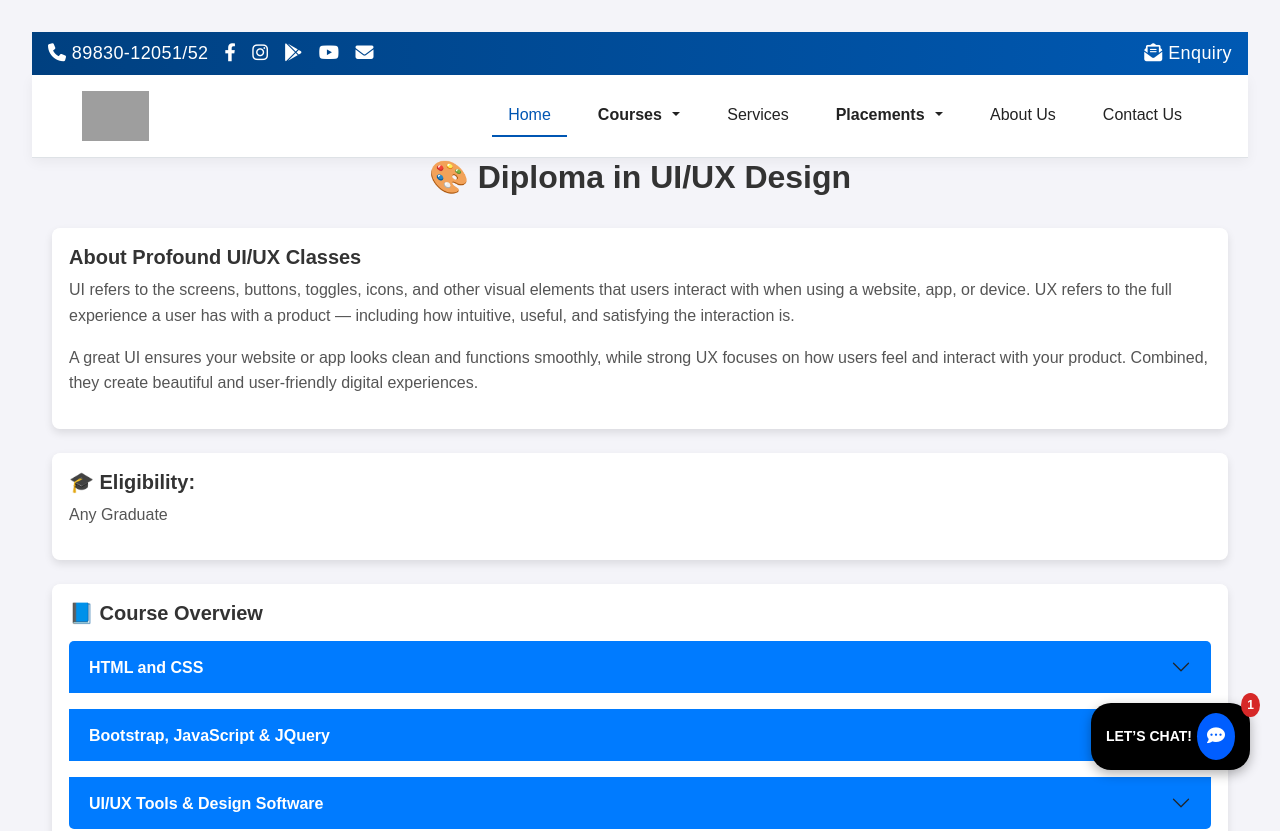
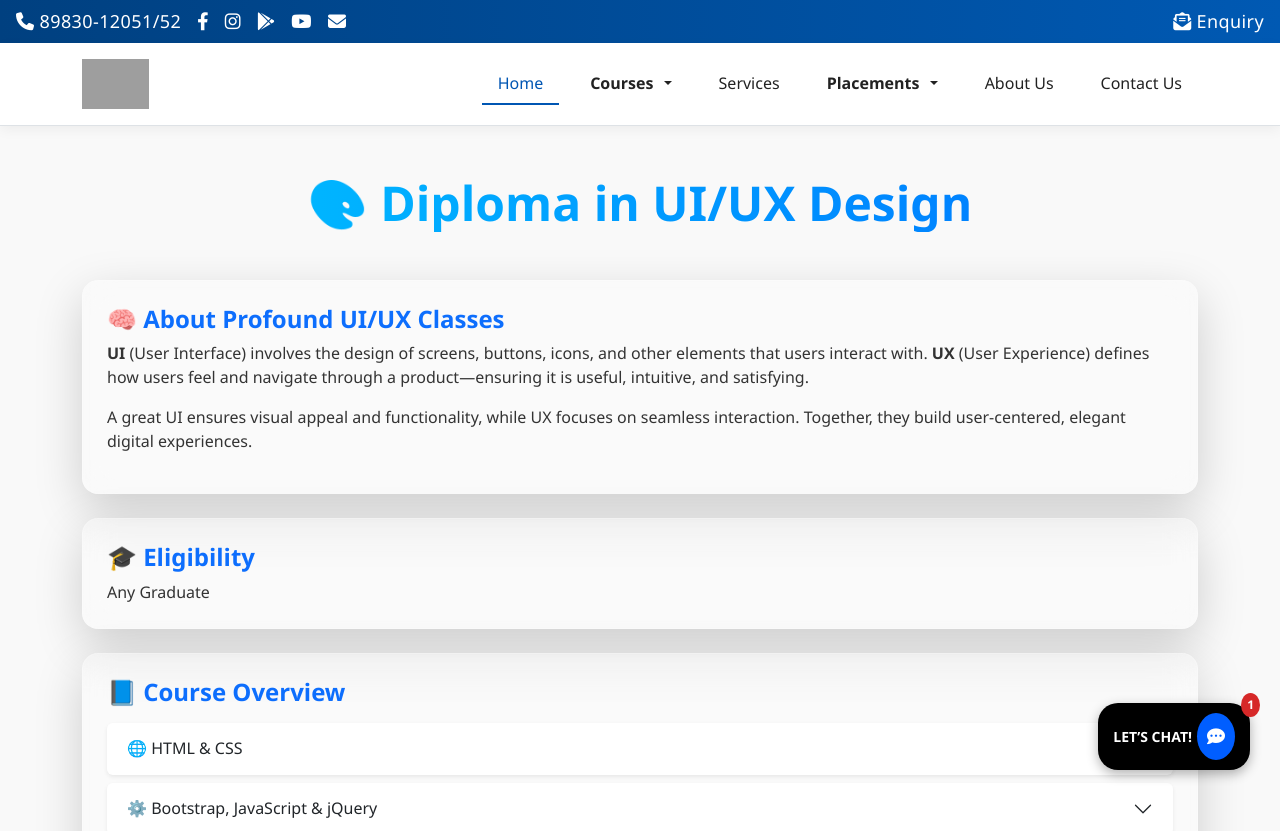
Before and after one commit to ganesh-kamble-3032/T-P-Websites, an Angular app: page /uiuxdesign in a window 1280 px wide. Shown: the top 831 px of the page. Built offline with nearby package versions, Linux system fonts and the light colour scheme; grey boxes are pictures that could not be loaded.

Commit message:
enquiry changes

```diff
--- a/src/app/Components/uiuxdesign/uiuxdesign.component.css
+++ b/src/app/Components/uiuxdesign/uiuxdesign.component.css
@@ -554,65 +554,9 @@ img {
   text-decoration: underline;
 }
 /*  */
-body {
-  font-family: Arial, sans-serif;
-  background-color: #f4f4f9;
-  margin: 0;
-  padding: 2rem;
-}
-
-.uiux-section {
-  max-width: 1200px;
-  margin: 0 auto;
-}
-
-.section-heading {
-  font-size: 2rem;
-  font-weight: bold;
-  text-align: center;
-  margin-bottom: 2rem;
-  color: #333;
-}
-
-.glass-card {
-  background-color: white;
-  border-radius: 8px;
-  padding: 1rem;
-  margin-bottom: 1.5rem;
-  box-shadow: 0 4px 8px rgba(0, 0, 0, 0.1);
-}
-
-.subheading {
-  font-size: 1.25rem;
-  font-weight: 600;
-  color: #333;
-}
-
-.accordion-button {
-  background-color: #007bff;
-  color: white;
+.text-gradient {
+  background: linear-gradient(to right, #00c6ff, #0072ff);
+  -webkit-background-clip: text;
+  -webkit-text-fill-color: transparent;
   font-weight: bold;
 }
-
-.accordion-button:not(.collapsed) {
-  background-color: #0056b3;
-}
-
-.accordion-body ul {
-  padding-left: 1.2rem;
-}
-
-.accordion-body li {
-  margin-bottom: 0.5rem;
-  font-size: 1rem;
-}
-
-p {
-  font-size: 1rem;
-  line-height: 1.6;
-  color: #555;
-}
-
-.accordion-item {
-  margin-bottom: 1rem;
-}
--- a/src/app/Components/uiuxdesign/uiuxdesign.component.html
+++ b/src/app/Components/uiuxdesign/uiuxdesign.component.html
@@ -198,88 +198,87 @@
     </div>
   </header>
   <!--  -->
-  <section class="uiux-section container">
+  <section class="uiux-section container py-5">
 
     <!-- Title -->
-    <h2 class="section-heading">🎨 Diploma in UI/UX Design</h2>
+    <h2 class="section-heading text-center fw-bold mb-5 display-5 text-gradient">
+      🎨 Diploma in UI/UX Design
+    </h2>
 
-    <!-- About -->
-    <div class="glass-card">
-      <h4 class="subheading mb-2">About Profound UI/UX Classes</h4>
+    <!-- About Section -->
+    <div class="glass-card shadow-lg p-4 rounded-4 mb-4">
+      <h4 class="subheading mb-2 text-primary fw-semibold">🧠 About Profound UI/UX Classes</h4>
       <p>
-        UI refers to the screens, buttons, toggles, icons, and other visual elements that users interact with when using
-        a website, app, or device.
-        UX refers to the full experience a user has with a product — including how intuitive, useful, and satisfying the
-        interaction is.
+        <strong>UI</strong> (User Interface) involves the design of screens, buttons, icons, and other elements that users interact with.
+        <strong>UX</strong> (User Experience) defines how users feel and navigate through a product—ensuring it is useful, intuitive, and satisfying.
       </p>
       <p>
-        A great UI ensures your website or app looks clean and functions smoothly, while strong UX focuses on how users
-        feel and interact with your product. Combined, they create beautiful and user-friendly digital experiences.
+        A great UI ensures visual appeal and functionality, while UX focuses on seamless interaction. Together, they build user-centered, elegant digital experiences.
       </p>
     </div>
 
     <!-- Eligibility -->
-    <div class="glass-card">
-      <h4 class="subheading">🎓 Eligibility:</h4>
-      <p>Any Graduate</p>
+    <div class="glass-card shadow-lg p-4 rounded-4 mb-4">
+      <h4 class="subheading text-primary fw-semibold">🎓 Eligibility</h4>
+      <p class="mb-0">Any Graduate</p>
     </div>
 
     <!-- Course Overview Accordion -->
-    <div class="glass-card">
-      <h4 class="subheading mb-3">📘 Course Overview</h4>
+    <div class="glass-card shadow-lg p-4 rounded-4">
+      <h4 class="subheading mb-3 text-primary fw-semibold">📘 Course Overview</h4>
       <div class="accordion" id="uiuxAccordion">
 
-        <div class="accordion-item bg-transparent border-0">
+        <!-- HTML & CSS -->
+        <div class="accordion-item bg-transparent border-0 mb-2">
           <h2 class="accordion-header" id="htmlHeading">
-            <button class="accordion-button collapsed" type="button" data-bs-toggle="collapse"
+            <button class="accordion-button collapsed rounded shadow-sm" type="button" data-bs-toggle="collapse"
               data-bs-target="#htmlContent">
-              HTML and CSS
+              🌐 HTML & CSS
             </button>
           </h2>
           <div id="htmlContent" class="accordion-collapse collapse" data-bs-parent="#uiuxAccordion">
             <div class="accordion-body">
               <ul>
-                <li>HTML 5.0 - Structure, Elements, Attributes</li>
-                <li>Input Fields, Tables, Frames, Lists, Layouts</li>
-                <li>Fonts, Colors, Images, Forms</li>
-                <li>CSS 3.0 - Styling & Layout Techniques</li>
+                <li>HTML5 - Elements, Attributes, Layouts</li>
+                <li>Forms, Tables, Media, Lists</li>
+                <li>CSS3 - Styling, Positioning, Flexbox, Grid</li>
               </ul>
             </div>
           </div>
         </div>
 
-        <div class="accordion-item bg-transparent border-0">
+        <!-- Bootstrap & JS -->
+        <div class="accordion-item bg-transparent border-0 mb-2">
           <h2 class="accordion-header" id="bootstrapHeading">
-            <button class="accordion-button collapsed" type="button" data-bs-toggle="collapse"
+            <button class="accordion-button collapsed rounded shadow-sm" type="button" data-bs-toggle="collapse"
               data-bs-target="#bootstrapContent">
-              Bootstrap, JavaScript & JQuery
+              ⚙️ Bootstrap, JavaScript & jQuery
             </button>
           </h2>
           <div id="bootstrapContent" class="accordion-collapse collapse" data-bs-parent="#uiuxAccordion">
             <div class="accordion-body">
               <ul>
-                <li>Responsive Design using Bootstrap</li>
-                <li>JavaScript Fundamentals</li>
-                <li>jQuery for Dynamic Effects</li>
+                <li>Responsive Design with Bootstrap</li>
+                <li>JavaScript Essentials</li>
+                <li>jQuery for Dynamic Interactivity</li>
               </ul>
             </div>
           </div>
         </div>
 
+        <!-- UI/UX Tools -->
         <div class="accordion-item bg-transparent border-0">
           <h2 class="accordion-header" id="designHeading">
-            <button class="accordion-button collapsed" type="button" data-bs-toggle="collapse"
+            <button class="accordion-button collapsed rounded shadow-sm" type="button" data-bs-toggle="collapse"
               data-bs-target="#designContent">
-              UI/UX Tools & Design Software
+              🛠️ UI/UX Tools & Design Software
             </button>
           </h2>
           <div id="designContent" class="accordion-collapse collapse" data-bs-parent="#uiuxAccordion">
             <div class="accordion-body">
               <ul>
-                <li>Adobe Photoshop</li>
-                <li>Adobe Illustrator</li>
-                <li>Adobe XD</li>
-                <li>Figma - Collaborative UI Design</li>
+                <li>Adobe Photoshop, Illustrator</li>
+                <li>Adobe XD, Figma (Collaborative Design)</li>
               </ul>
             </div>
           </div>
@@ -287,8 +286,8 @@
 
       </div>
     </div>
+  </section>
 
-  </section>
   <!-- Footer -->
   <footer id="footer" class="footer dark-theme">
     <div class="container">
```
